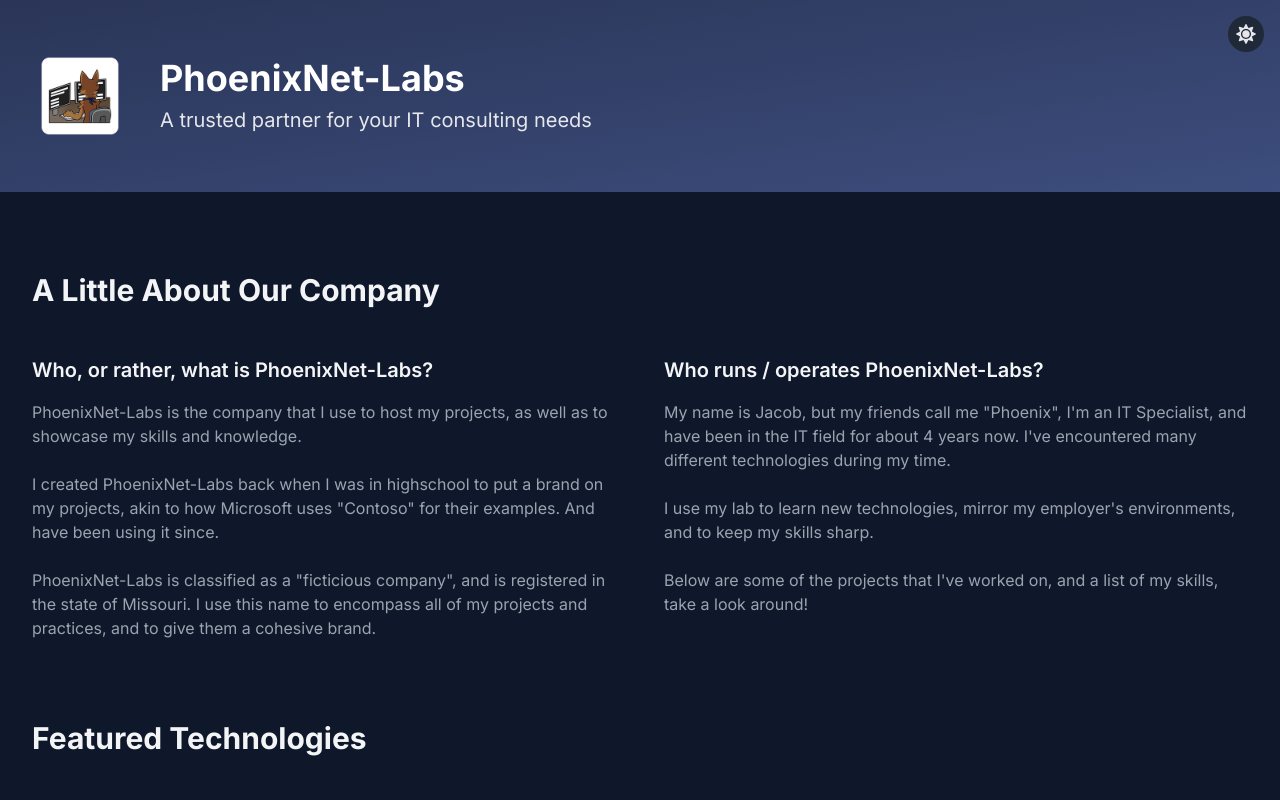
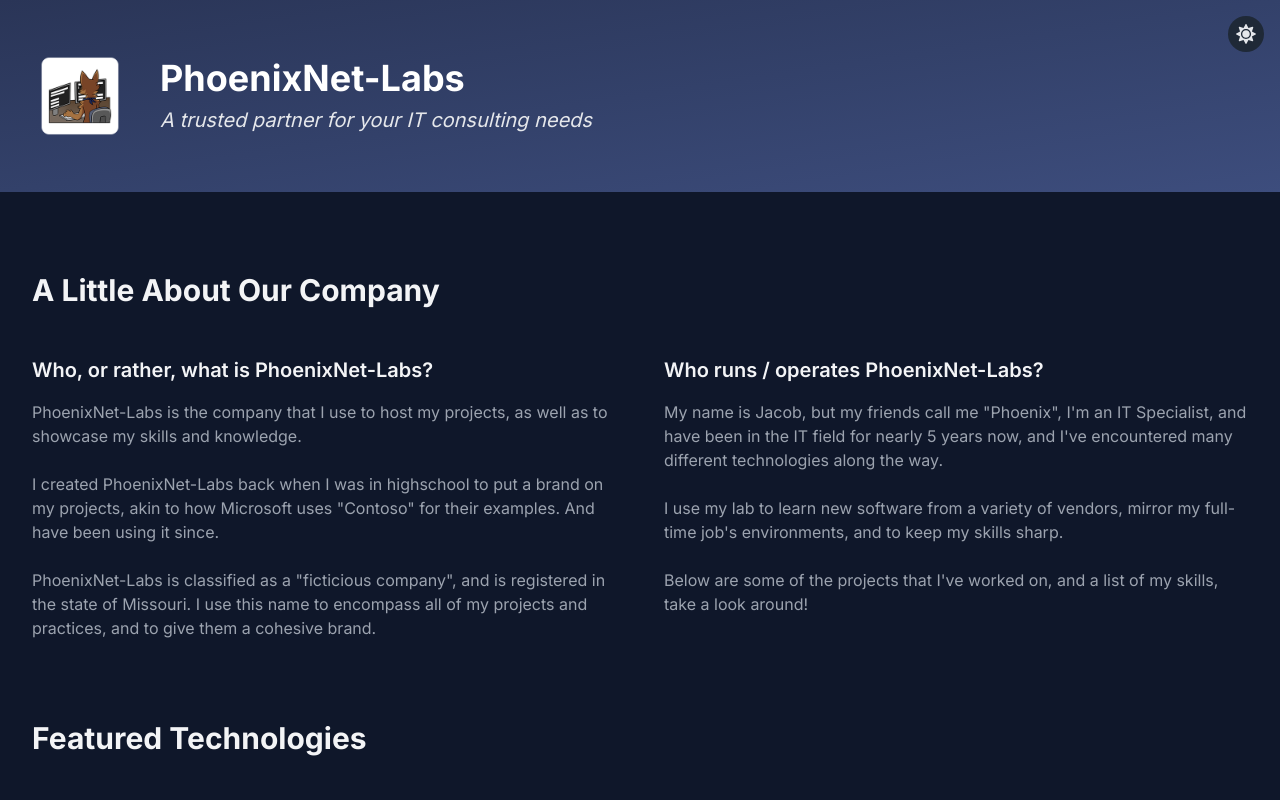
Before and after one commit to Phoenix-Net/Portfolio-3.0, a Next.js app: page / in a window 1280 px wide. Shown: the top 800 px of the page. Built offline with nearby package versions, Linux system fonts and the light colour scheme; grey boxes are pictures that could not be loaded.

Commit message:
Precise verbage.
Precise verbage.

```diff
--- a/src/app/page.tsx
+++ b/src/app/page.tsx
@@ -26,7 +26,7 @@ export default function Home() {
             </div>
             <div>
               <h1 className="text-4xl font-bold mb-2">PhoenixNet-Labs</h1>
-              <p className="text-xl text-gray-200">A trusted partner for your IT consulting needs</p>
+              <p className="text-xl text-gray-200"><em>A trusted partner for your IT consulting needs</em></p>
             </div>
           </div>
         </div>
@@ -53,9 +53,9 @@ export default function Home() {
             <div>
               <h3 className="text-xl font-semibold mb-4">Who runs / operates PhoenixNet-Labs?</h3>
               <p className="text-gray-600 dark:text-gray-400">
-                My name is Jacob, but my friends call me "Phoenix", I'm an IT Specialist, and have been in the IT field for about 4 years now. I've encountered many different technologies during my time.
+                My name is Jacob, but my friends call me "Phoenix", I'm an IT Specialist, and have been in the IT field for nearly 5 years now, and I've encountered many different technologies along the way.
                 <br/><br/>
-                I use my lab to learn new technologies, mirror my employer's environments, and to keep my skills sharp.
+                I use my lab to learn new software from a variety of vendors, mirror my full-time job's environments, and to keep my skills sharp.
                 <br/><br/>
                 Below are some of the projects that I've worked on, and a list of my skills, take a look around!
               </p>
```
